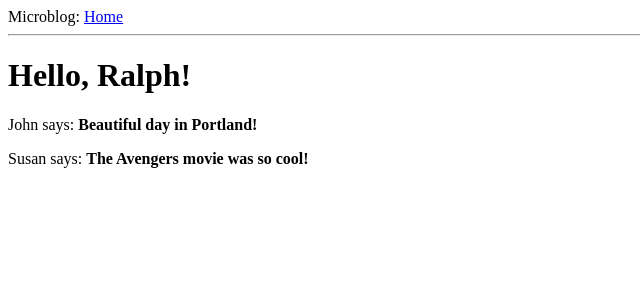
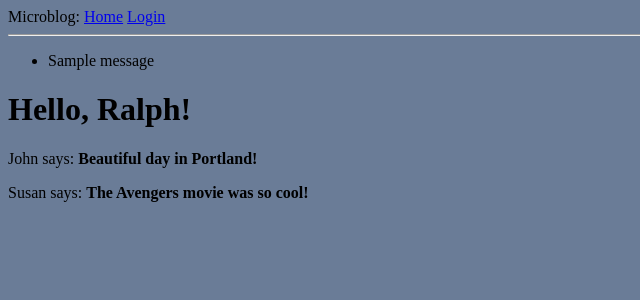
Before and after one commit to Ralpscha/microblog4, a Flask app: page / in a window 1280 px wide. Shown: the top 300 px of the page, without its empty margins (0-640 px from the left). Run offline with Flask 3, Linux system fonts and the light colour scheme; one stand-in notice (Sample message) is shown.

Commit message:
add messages

```diff
--- a/app/routes.py
+++ b/app/routes.py
@@ -1,6 +1,7 @@
-from flask import render_template
+from flask import render_template, redirect, flash
+from app import app
+from app.forms import LoginForm
 
-from app import app
 
 @app.route('/')
 @app.route('/index')
@@ -17,3 +18,12 @@ def index():
         }
     ]
     return render_template("index.html", title='Home', user=user, posts=posts)
+
+@app.route('/login', methods=['GET', 'POST'])
+def login():
+    form = LoginForm()
+    if form.validate_on_submit():
+        flash('Login requested for user {}, remember_me={}'.format(
+            form.username.data, form.remember_me.data))
+        return redirect('/index')
+    return render_template('login.html', title='Sign In', form=form)
--- a/app/templates/base.html
+++ b/app/templates/base.html
@@ -8,9 +8,27 @@
         <title>Welcome to Microblog!</title>
         {% endif %}
     </head>
+    <style>
+        body {
+            background-color: #6a7c97;
+        }
+    </style>
 <body>
-        <div>Microblog: <a href="/index">Home</a></div>
+        <div>
+            Microblog:
+            <a href="/index">Home</a>
+            <a href="/login">Login</a>
+            </div>
         <hr>
+        {% with messages = get_flashed_messages() %}
+        {% if messages %}
+        <ul>
+            {% for message in messages %}
+            <li>{{ message }}</li>
+            {% endfor %}
+        </ul>
+        {% endif %}
+        {% endwith %}
         {% block content %}{% endblock %}
 </body>
 </html>
```
